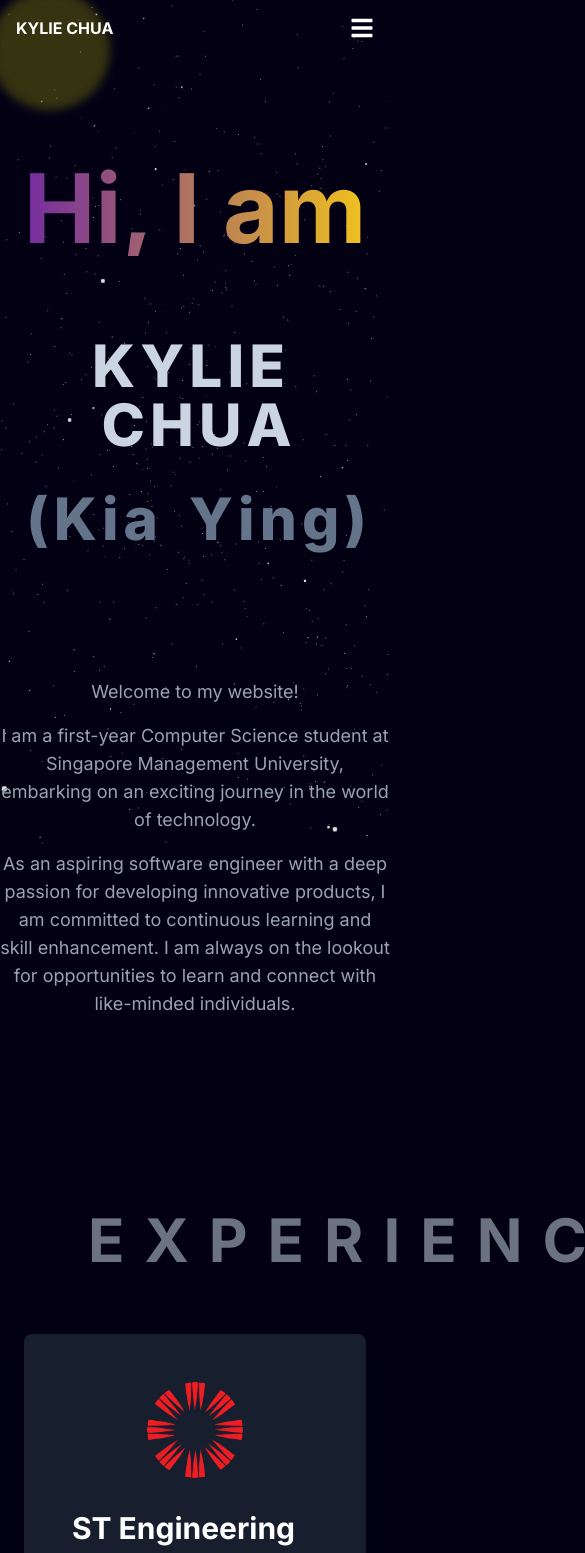
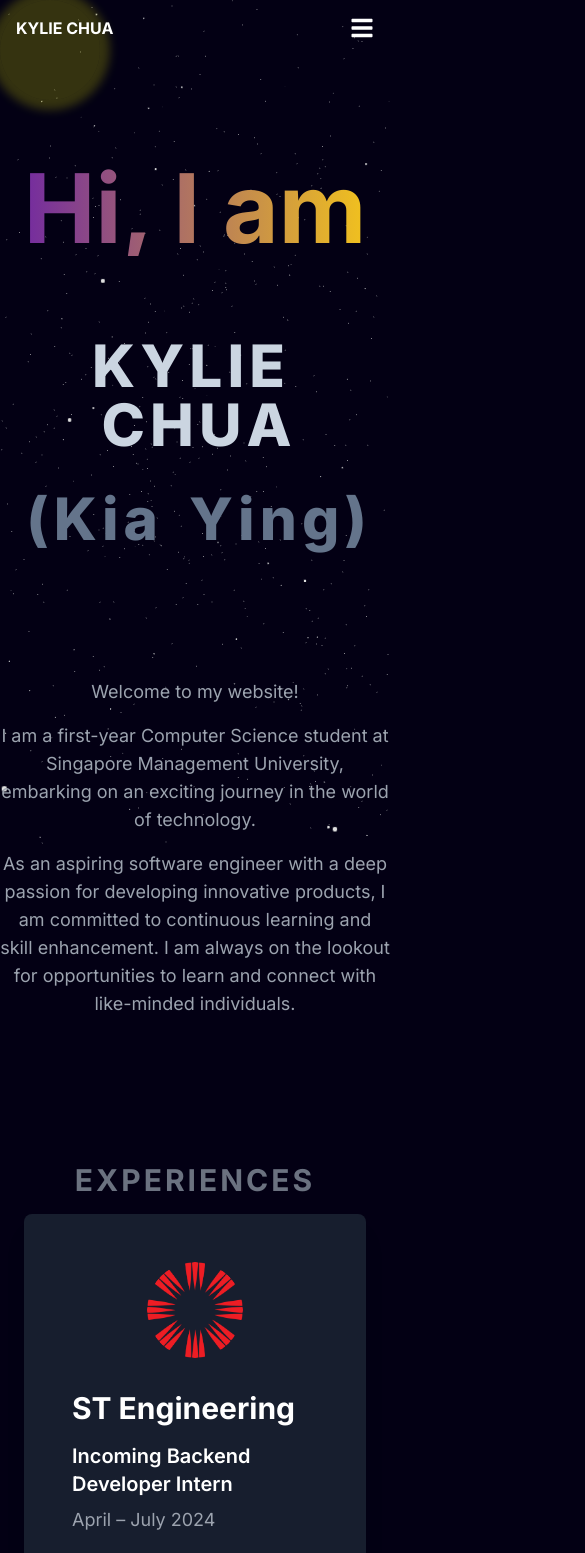
Before and after one commit to kylie-kiaying/portfolio-website, a Next.js app: page / in a window 390 px wide. Shown: the top 1553 px of the page, 585 px wide, since content can reach past the window. Built offline with nearby package versions, Linux system fonts and the light colour scheme.

Commit message:
made headers responsive on mobile

```diff
--- a/components/Experiences/Experiences.tsx
+++ b/components/Experiences/Experiences.tsx
@@ -4,8 +4,7 @@ const Experience = () => {
   return (
     <section id="experience" className="text-white py-20">
       <div className="container mx-auto px-6">
-      <h2 className="abosulte m-16 uppercase tracking-[20px] text-gray-500 font-bold text-center text-6xl">Experiences</h2>
-
+      <h2 className="relative m-4 md:m-16 uppercase tracking-widest md:tracking-[20px] text-gray-500 font-bold text-center text-3xl md:text-6xl">Experiences</h2>
         <div className="bg-gray-800 bg-opacity-75 rounded-lg p-12 mb-12 shadow-xl transition-transform hover:scale-105">
           <div className="flex flex-col md:flex-row items-center gap-8">
             <img src="../images/steng_icon.png" alt="ST Engineering" className="w-24 h-24 rounded-full" />
--- a/components/Skills/SkillsSection.tsx
+++ b/components/Skills/SkillsSection.tsx
@@ -9,7 +9,7 @@ const SkillsSection: React.FC = () => {
     return (
         <div id="skills" className="bg-[url('/path/to/starry-background.jpg')] bg-cover text-center text-white py-8">
             <div className="container mx-auto">
-            <h2 className="abosulte m-16 uppercase tracking-[20px] text-gray-500 font-bold text-center text-6xl">Skills</h2>
+            <h2 className="relative m-4 md:m-16 uppercase tracking-widest md:tracking-[20px] text-gray-500 font-bold text-center text-3xl md:text-6xl">Skills</h2>
             <p className="text-center text-lg md:text-xl text-gray-400 max-w-2xl mx-auto mb-12">
               Here is a snapshot of the technologies and tools I have dabbled with.
               <br/>
--- a/components/Socials/Socials.tsx
+++ b/components/Socials/Socials.tsx
@@ -3,7 +3,7 @@ import React from 'react';
 const ContactMe: React.FC = () => {
   return (
     <div id="socials" className="p-8">
-      <h2 className="abosulte m-16 uppercase tracking-[20px] text-gray-500 font-bold text-center text-6xl">Socials</h2>
+      <h2 className="relative m-4 md:m-16 uppercase tracking-widest md:tracking-[20px] text-gray-500 font-bold text-center text-3xl md:text-6xl">Socials</h2>
       <p className="text-center text-lg md:text-xl text-gray-400 max-w-2xl mx-auto mb-12">
         Feel free to check out any of my socials.
         <br/>
```
